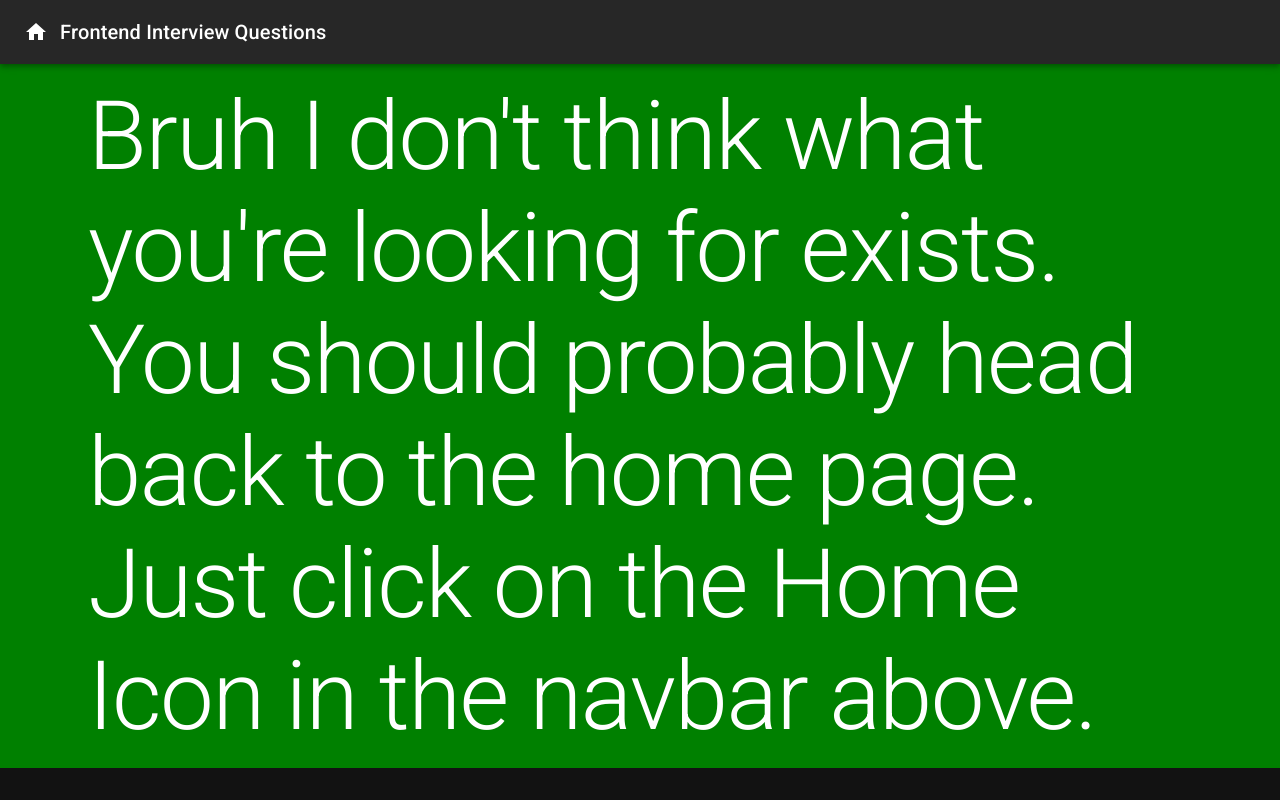
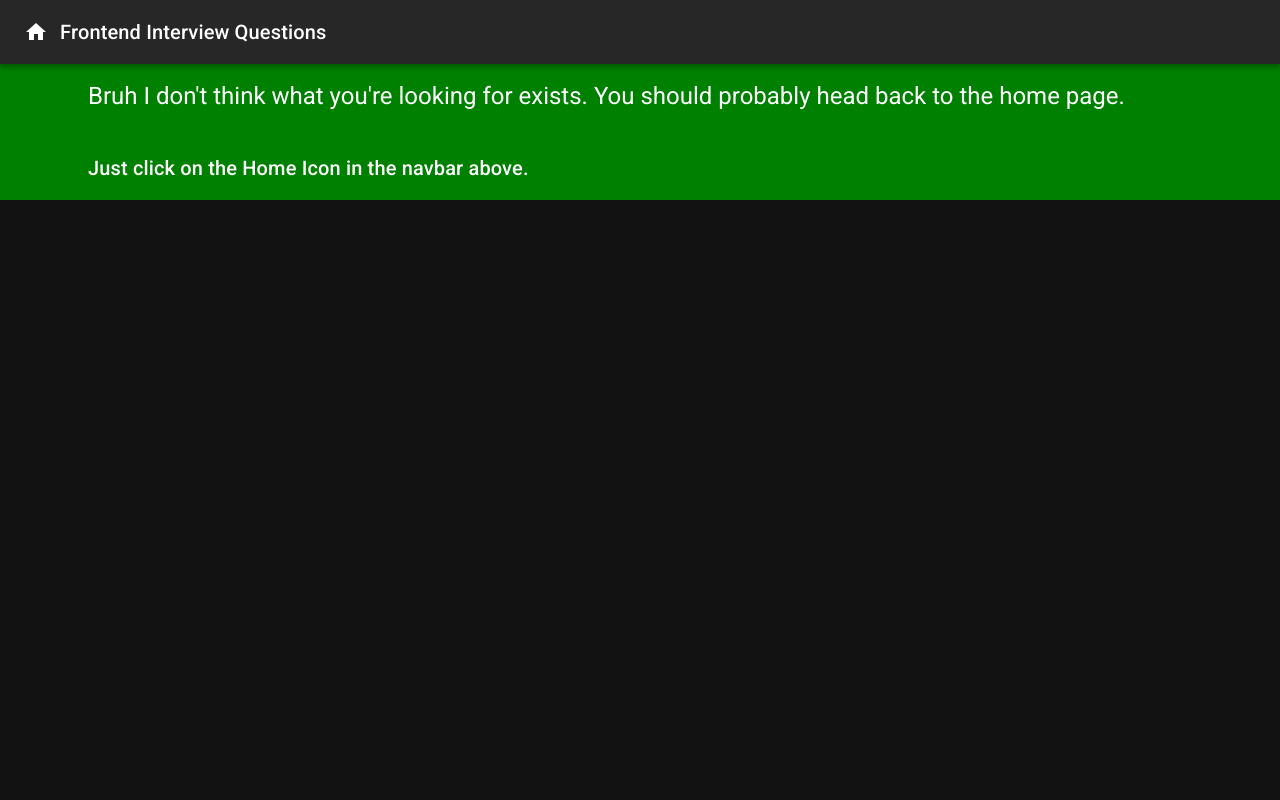
Before and after one commit to xianjinseow92/frontend-interview-prac, a React (Create React App) app: page / in a window 1280 px wide. Built offline with nearby package versions, Linux system fonts and the light colour scheme.

Commit message:
edit fallback page content

```diff
--- a/src/pages/NotFound/NotFound.tsx
+++ b/src/pages/NotFound/NotFound.tsx
@@ -2,14 +2,17 @@ import Container from "@mui/material/Container";
 import Typography from "@mui/material/Typography";
 
 const NotFound = () => {
-    return (
-        <Container sx={{height: "100%"}}>
-            <Typography variant="h1">
-                Bruh I don't think what you're looking for exists. You should probably head back to the home page.
-                Just click on the Home Icon in the navbar above.
-            </Typography>
-        </Container>
-    )
+  return (
+    <Container sx={{ height: "100%" }}>
+      <Typography variant="h5">
+        Bruh I don't think what you're looking for exists. You should probably
+        head back to the home page.
+      </Typography>
+      <Typography variant="h6" sx={{mt:5}}>
+        Just click on the Home Icon in the navbar above.
+      </Typography>
+    </Container>
+  );
 };
 
 export default NotFound;
```
